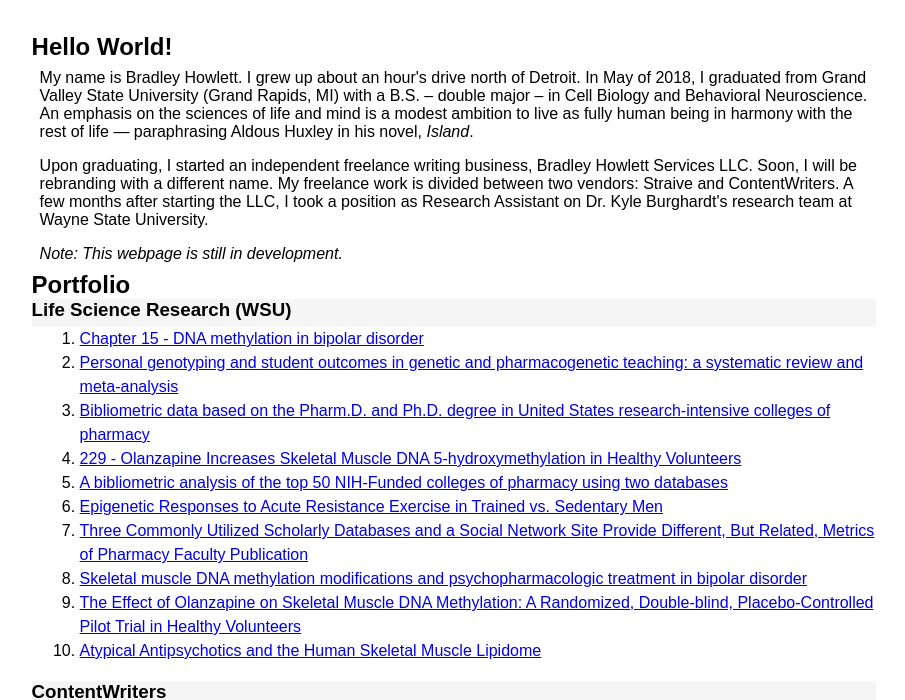
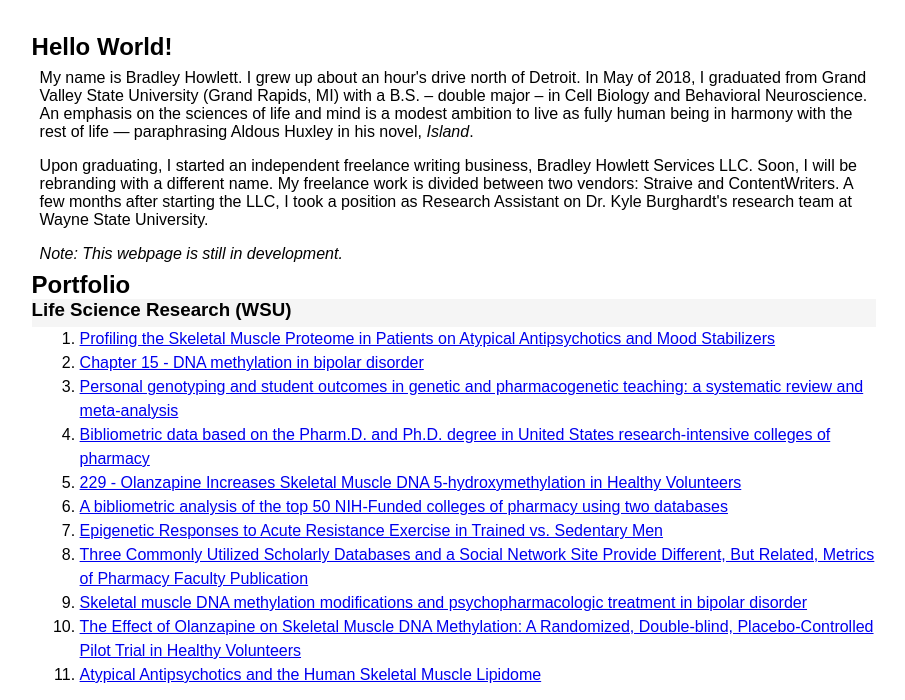
Before and after one commit to bhowl/bhowl.github.io, a plain HTML site: page index.html in a window 1280 px wide. Shown: the part 113-813 px from the top of the page, without its empty margins (186-1091 px from the left). Drawn offline with Linux system fonts and the light colour scheme.

Commit message:
added new article published Feb 12 2020

```diff
--- a/index.html
+++ b/index.html
@@ -49,6 +49,8 @@
         <h2>Portfolio</h2>
         <h3>Life Science Research (WSU)</h3>
             <ol class="portfolio">
+                <li><a href="https://www.mdpi.com/2076-3425/12/2/259" target="_blank">Profiling the Skeletal Muscle Proteome in Patients on Atypical
+                Antipsychotics and Mood Stabilizers</a></li>
                 <li><a href="https://www.sciencedirect.com/science/article/pii/B9780128213988000102?via%3Dihub" target="_blank">Chapter 15 - DNA methylation
             in bipolar disorder</a></li>
                 <li><a href="https://www.futuremedicine.com/doi/abs/10.2217/pgs-2021-0004" target="_blank">Personal genotyping and student outcomes in genetic and pharmacogenetic teaching: a systematic review and meta-analysis</a></li>
```
